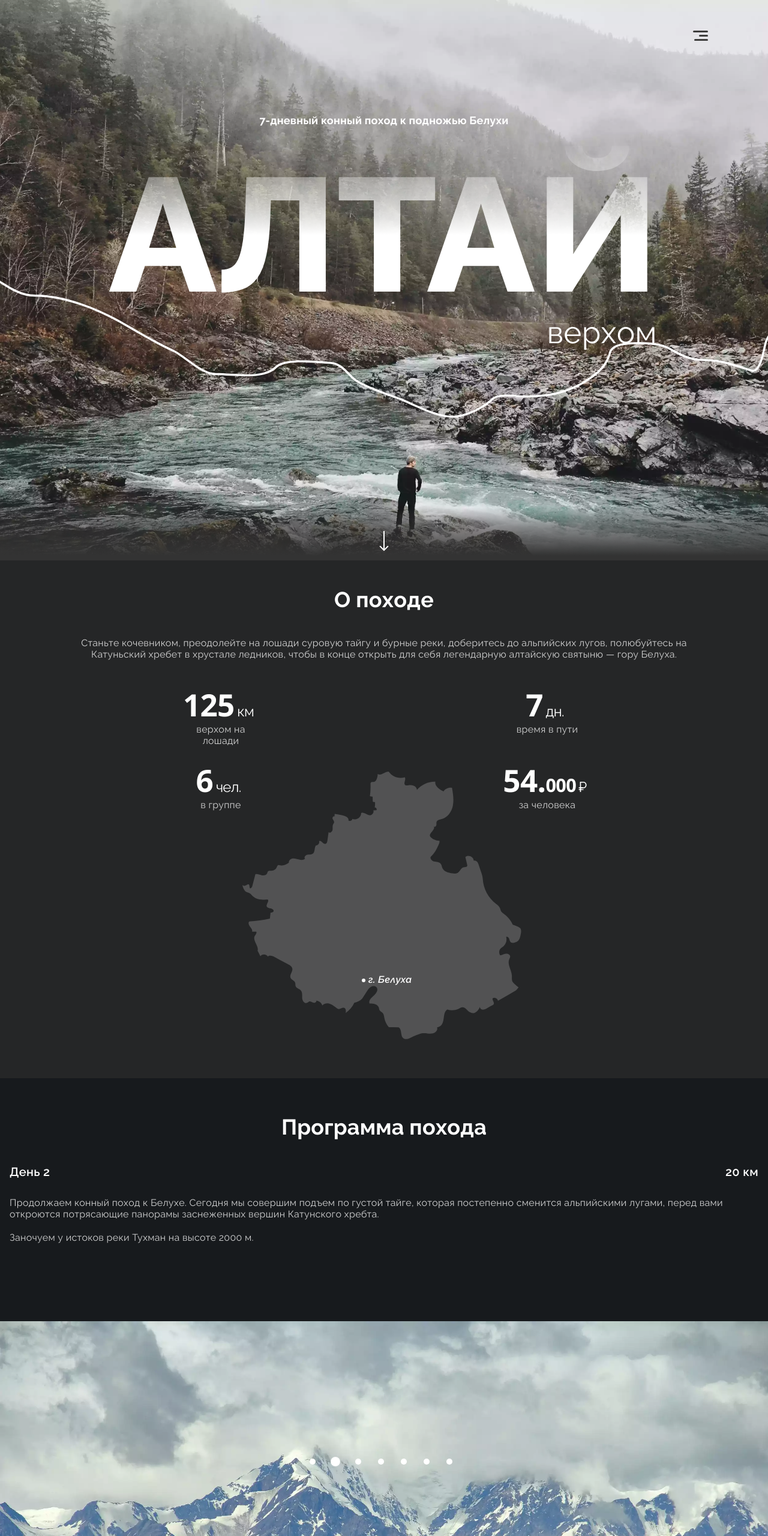
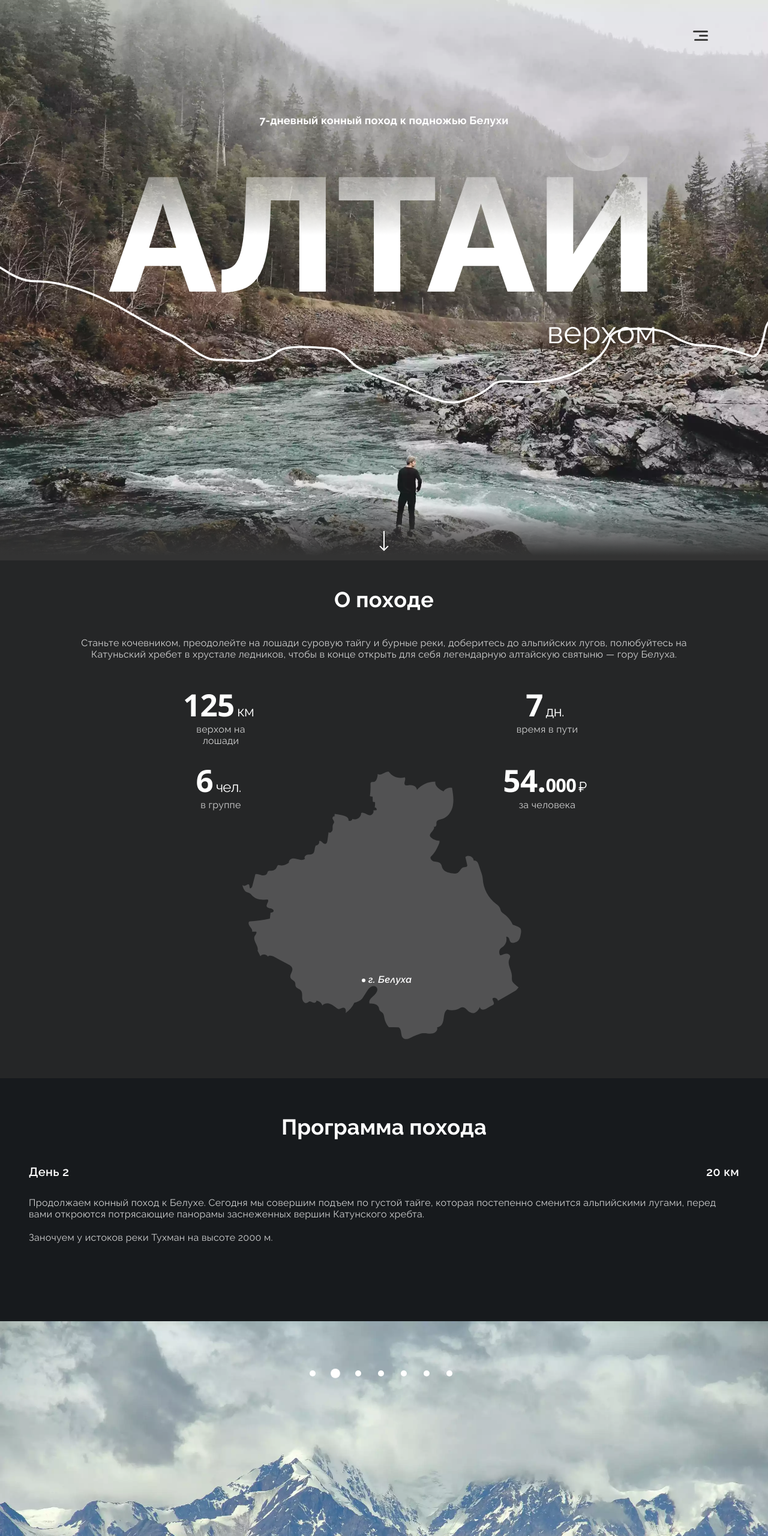
Before and after one commit to eimwe/altai, a website built with webpack: page src/index.html in a window 1280 px wide. Shown: the top 2560 px of the page at 60% size. Built offline with nearby package versions, Linux system fonts and the light colour scheme.

Commit message:
Banner and Schedule sections have been adapted to 600px breakpoint

```diff
--- a/src/styles/sections/_banner.scss
+++ b/src/styles/sections/_banner.scss
@@ -78,3 +78,9 @@
     @include mixins.sr_only;
   }
 }
+
+@media only screen and (min-width: 600px) {
+  .banner {
+    background-position-y: 25%, 0;
+  }
+}
--- a/src/styles/sections/_schedule.scss
+++ b/src/styles/sections/_schedule.scss
@@ -53,3 +53,16 @@
     object-fit: cover;
   }
 }
+
+@media only screen and (min-width: 600px) {
+  .schedule {
+
+    .gallery__pagination {
+      top: 35%;
+    }
+
+    &__desc {
+      padding-inline: 3em;
+    }
+  }
+}
```
